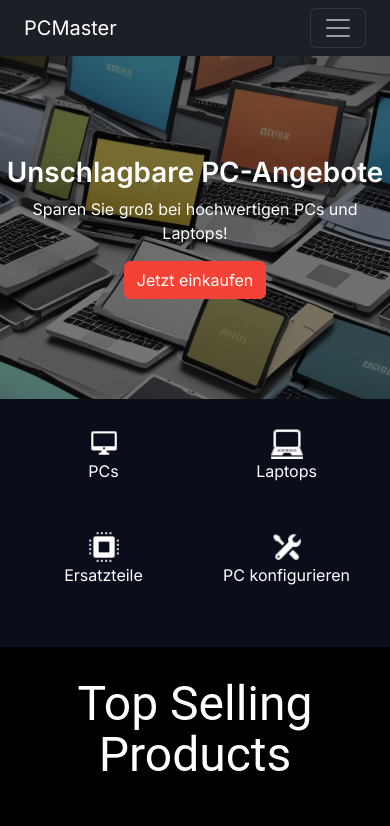
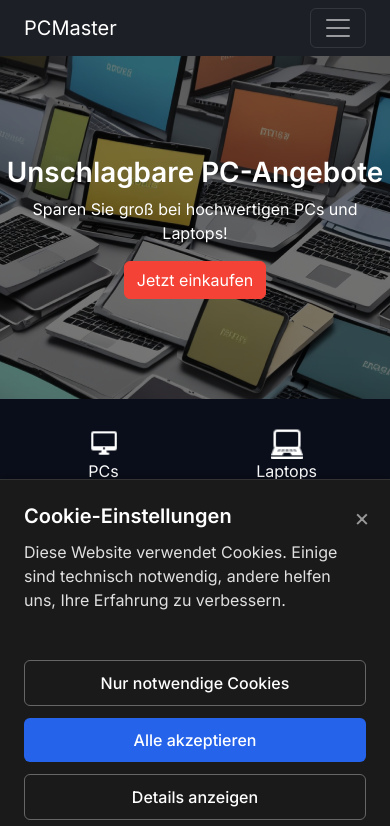
Before and after one commit to krisprime2/PcMaster, a Vue app in the folder frontend/: page / in a window 390 px wide. Shown: the top 826 px of the page. Built offline with nearby package versions, Linux system fonts and the light colour scheme; no server answers.

Commit message:
added cookie consent component

```diff
--- a/frontend/src/App.vue
+++ b/frontend/src/App.vue
@@ -3,6 +3,7 @@ import Navbar from "@/components/Navbar.vue";
 import Footer from "@/components/Footer.vue";
 import {onMounted} from "vue";
 import {useAuthStore} from "@/store/auth.js";
+import CookieConsent from "@/components/CookieConsent.vue";
 
 const authStore = useAuthStore();
 
@@ -15,6 +16,7 @@ onMounted(async () => {
   <Navbar/>
   <main>
     <router-view />
+    <CookieConsent/>
   </main>
   <Footer/>
 </template>
--- /dev/null
+++ b/frontend/src/components/CookieConsent.vue
@@ -0,0 +1,343 @@
+<!-- CookieConsent.vue -->
+<template>
+  <transition name="slide">
+    <div v-if="isVisible" class="cookie-consent">
+      <div class="cookie-content">
+        <!-- Hauptansicht -->
+        <div class="cookie-main">
+          <div class="cookie-basic-text">
+            <h3>Cookie-Einstellungen</h3>
+            <p class="cookie-description">
+              Diese Website verwendet Cookies. Einige sind technisch notwendig, andere helfen uns, Ihre Erfahrung zu verbessern.
+            </p>
+          </div>
+
+          <div class="cookie-basic-buttons">
+            <button @click="handleDecline" class="decline-btn">
+              Nur notwendige Cookies
+            </button>
+            <button @click="handleAccept" class="accept-btn">
+              Alle akzeptieren
+            </button>
+            <button @click="showDetails = !showDetails" class="details-btn">
+              {{ showDetails ? 'Details ausblenden' : 'Details anzeigen' }}
+            </button>
+          </div>
+        </div>
+
+        <!-- Ausklappbarer Bereich -->
+        <div v-if="showDetails" class="cookie-details-section">
+          <div class="cookie-options">
+            <!-- Notwendige Cookies -->
+            <div class="cookie-option">
+              <label class="option-label">
+                <input
+                    type="checkbox"
+                    v-model="cookieSettings.necessary"
+                    disabled
+                    checked
+                >
+                <span class="option-text">
+                  <strong>Notwendige Cookies</strong>
+                  <p>Diese Cookies sind für die Grundfunktionen der Website erforderlich und können nicht deaktiviert werden.</p>
+                </span>
+              </label>
+            </div>
+
+            <!-- Funktionale Cookies -->
+            <div class="cookie-option">
+              <label class="option-label">
+                <input
+                    type="checkbox"
+                    v-model="cookieSettings.functional"
+                >
+                <span class="option-text">
+                  <strong>Funktionale Cookies</strong>
+                  <p>Diese Cookies ermöglichen verbesserte Funktionalität wie Sprachwahl und Formularerinnerungen.</p>
+                </span>
+              </label>
+            </div>
+
+            <!-- Analyse Cookies -->
+            <div class="cookie-option">
+              <label class="option-label">
+                <input
+                    type="checkbox"
+                    v-model="cookieSettings.analytics"
+                >
+                <span class="option-text">
+                  <strong>Analyse-Cookies</strong>
+                  <p>Helfen uns zu verstehen, wie Besucher unsere Website nutzen.</p>
+                </span>
+              </label>
+            </div>
+
+            <!-- Marketing Cookies -->
+            <div class="cookie-option">
+              <label class="option-label">
+                <input
+                    type="checkbox"
+                    v-model="cookieSettings.marketing"
+                >
+                <span class="option-text">
+                  <strong>Marketing-Cookies</strong>
+                  <p>Werden verwendet, um Werbung für Sie relevanter zu gestalten.</p>
+                </span>
+              </label>
+            </div>
+
+            <button @click="handleSave" class="save-btn">
+              Auswahl speichern
+            </button>
+          </div>
+        </div>
+
+        <button @click="closeConsent" class="close-btn" aria-label="Schließen">
+          ×
+        </button>
+      </div>
+    </div>
+  </transition>
+</template>
+
+<script>
+export default {
+  name: 'CookieConsent',
+  data() {
+    return {
+      isVisible: false,
+      showDetails: false,
+      consentVersion: '1.0',
+      cookieSettings: {
+        necessary: true,
+        functional: false,
+        analytics: false,
+        marketing: false
+      }
+    }
+  },
+  mounted() {
+    this.checkConsent()
+  },
+  methods: {
+    checkConsent() {
+      const savedSettings = localStorage.getItem('cookieSettings')
+      const savedVersion = localStorage.getItem('consentVersion')
+
+      if (savedSettings && savedVersion === this.consentVersion) {
+        this.cookieSettings = { ...this.cookieSettings, ...JSON.parse(savedSettings) }
+        this.isVisible = false
+      } else {
+        this.isVisible = true
+      }
+    },
+    handleAccept() {
+      Object.keys(this.cookieSettings).forEach(key => {
+        this.cookieSettings[key] = true
+      })
+      this.saveSettings()
+    },
+    handleDecline() {
+      Object.keys(this.cookieSettings).forEach(key => {
+        this.cookieSettings[key] = key === 'necessary'
+      })
+      this.saveSettings()
+    },
+    handleSave() {
+      this.saveSettings()
+    },
+    saveSettings() {
+      localStorage.setItem('cookieSettings', JSON.stringify(this.cookieSettings))
+      localStorage.setItem('consentVersion', this.consentVersion)
+      localStorage.setItem('consentTimestamp', new Date().toISOString())
+      this.isVisible = false
+    },
+    closeConsent() {
+      this.handleDecline()
+    }
+  }
+}
+</script>
+
+<style scoped>
+.cookie-consent {
+  position: fixed;
+  bottom: 0;
+  left: 0;
+  right: 0;
+  background-color: #1a1a1a;
+  color: #ffffff;
+  border-top: 1px solid #333;
+  box-shadow: 0 -4px 6px -1px rgba(0, 0, 0, 0.2);
+  z-index: 50;
+}
+
+.cookie-content {
+  max-width: 1280px;
+  margin: 0 auto;
+  padding: 1.5rem;
+  position: relative;
+}
+
+.cookie-main {
+  display: flex;
+  justify-content: space-between;
+  align-items: center;
+  gap: 2rem;
+}
+
+.cookie-basic-text {
+  flex: 1;
+}
+
+.cookie-basic-buttons {
+  display: flex;
+  gap: 0.75rem;
+}
+
+h3 {
+  font-size: 1.25rem;
+  font-weight: 600;
+  margin-bottom: 0.75rem;
+  color: #ffffff;
+}
+
+.cookie-description {
+  color: #e0e0e0;
+  line-height: 1.5;
+}
+
+.cookie-details-section {
+  margin-top: 1.5rem;
+  padding-top: 1.5rem;
+  border-top: 1px solid #333;
+}
+
+.cookie-options {
+  display: flex;
+  flex-direction: column;
+  gap: 1rem;
+}
+
+.cookie-option {
+  padding: 1rem;
+  background-color: #2a2a2a;
+  border-radius: 0.5rem;
+  border: 1px solid #333;
+}
+
+.option-label {
+  display: flex;
+  align-items: flex-start;
+  gap: 1rem;
+  cursor: pointer;
+}
+
+.option-text {
+  flex: 1;
+}
+
+.option-text strong {
+  display: block;
+  color: #ffffff;
+  margin-bottom: 0.25rem;
+}
+
+.option-text p {
+  color: #b0b0b0;
+  font-size: 0.875rem;
+  margin: 0;
+}
+
+.decline-btn,
+.accept-btn,
+.save-btn,
+.details-btn {
+  padding: 0.625rem 1.25rem;
+  border-radius: 0.375rem;
+  font-weight: 500;
+  transition: all 0.2s;
+}
+
+.decline-btn {
+  background-color: transparent;
+  border: 1px solid #666;
+  color: #ffffff;
+}
+
+.decline-btn:hover {
+  background-color: #333;
+}
+
+.accept-btn {
+  background-color: #2563eb;
+  color: white;
+  border: none;
+}
+
+.accept-btn:hover {
+  background-color: #1d4ed8;
+}
+
+.details-btn {
+  background-color: transparent;
+  border: 1px solid #666;
+  color: #ffffff;
+}
+
+.details-btn:hover {
+  background-color: #333;
+}
+
+.save-btn {
+  background-color: #2563eb;
+  color: white;
+  border: none;
+  margin-top: 1rem;
+}
+
+.save-btn:hover {
+  background-color: #1d4ed8;
+}
+
+.close-btn {
+  position: absolute;
+  top: 1rem;
+  right: 1rem;
+  font-size: 1.5rem;
+  color: #999;
+  background: none;
+  border: none;
+  cursor: pointer;
+  padding: 0.25rem;
+}
+
+.close-btn:hover {
+  color: #ffffff;
+}
+
+.slide-enter-active,
+.slide-leave-active {
+  transition: transform 0.3s ease;
+}
+
+.slide-enter-from,
+.slide-leave-to {
+  transform: translateY(100%);
+}
+
+@media (max-width: 768px) {
+  .cookie-main {
+    flex-direction: column;
+    align-items: stretch;
+  }
+
+  .cookie-basic-buttons {
+    flex-direction: column;
+  }
+
+  .cookie-basic-buttons button {
+    width: 100%;
+  }
+}
+</style>
```
